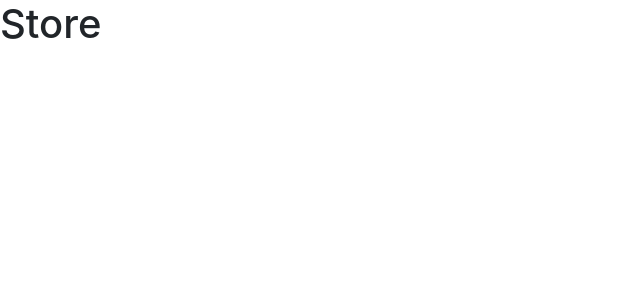
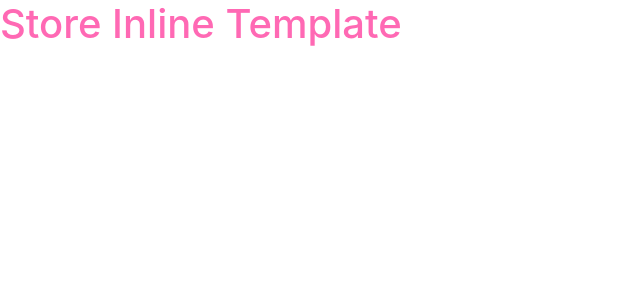
Before and after one commit to NicholasMurray/SEO-Friendly-Angular-PWA, an Angular app: page / in a window 1280 px wide. Shown: the top 300 px of the page, without its empty margins (0-640 px from the left). Built offline with nearby package versions, Linux system fonts and the light colour scheme.

Commit message:
Changed to inline templates and styles

```diff
--- a/angular.json
+++ b/angular.json
@@ -130,5 +130,11 @@
       }
     }
   },
-  "defaultProject": "store"
+  "defaultProject": "store",
+  "schematics": {
+    "@schematics/angular/component": {
+      "inlineStyle": true,
+      "inlineTemplate": true
+    }
+  }
 }
--- a/src/app/app.component.html
+++ /dev/null
@@ -1,2 +0,0 @@
-<h1>Store</h1>
-<router-outlet></router-outlet>
--- a/src/app/app.component.ts
+++ b/src/app/app.component.ts
@@ -2,8 +2,12 @@ import { Component } from '@angular/core';
 
 @Component({
   selector: 'app-root',
-  templateUrl: './app.component.html',
-  styleUrls: ['./app.component.scss']
+  template: `
+    <h1>Store Inline Template</h1>
+  `,
+  styles: [`
+    h1 { color: hotpink; }
+  `]
 })
 export class AppComponent {
   title = 'store';
```
Also changed, not shown: src/app/app.component.scss (deleted).
